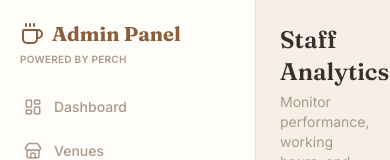
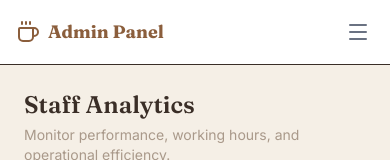
Before and after one commit to krishna7602/perchOS, a Next.js app in the folder apps/web/: page /admin/staff/analytics in a window 390 px wide. Shown: the top 160 px of the page. Built offline with nearby package versions, Linux system fonts and the light colour scheme; no server answers; sample sign-in values are in the browser's storage.

Commit message:
feat: implement responsive admin dashboard layout with role-based navigation and staff status management

```diff
--- a/apps/web/src/app/(admin)/layout.tsx
+++ b/apps/web/src/app/(admin)/layout.tsx
@@ -27,6 +27,8 @@ import {
   Coffee,
   Users,
   MessageSquare,
+  Menu,
+  X
 } from "lucide-react";
 
 const navItems = [
@@ -55,6 +57,7 @@ export default function AdminLayout({
   const [role, setRole] = useState("owner");
   const [restaurantName, setRestaurantName] = useState("Admin Panel");
   const [status, setStatus] = useState("OFFLINE");
+  const [isMobileMenuOpen, setIsMobileMenuOpen] = useState(false);
 
   useEffect(() => {
     const t = localStorage.getItem("perch_admin_token");
@@ -91,6 +94,11 @@ export default function AdminLayout({
 
   }, [pathname, router]);
 
+  // Close mobile menu when route changes
+  useEffect(() => {
+    setIsMobileMenuOpen(false);
+  }, [pathname]);
+
   const handleLogout = () => {
     localStorage.removeItem("perch_admin_token");
     localStorage.removeItem("perch_admin_name");
@@ -115,17 +123,45 @@ export default function AdminLayout({
   }
 
   return (
-    <div className="flex min-h-screen" style={{ background: "var(--color-bg)" }}>
+    <div className="flex flex-col md:flex-row min-h-screen" style={{ background: "var(--color-bg)" }}>
+      {/* Mobile Header */}
+      <div className="md:hidden flex items-center justify-between p-4 bg-white border-b z-40 relative">
+        <div className="flex items-center gap-2">
+          <Coffee size={24} style={{ color: "var(--color-primary)" }} />
+          <span
+            className="text-lg font-bold truncate"
+            style={{ fontFamily: "var(--font-heading)", color: "var(--color-primary)" }}
+          >
+            {role === "super_admin" ? "Perch HQ" : restaurantName}
+          </span>
+        </div>
+        <button
+          onClick={() => setIsMobileMenuOpen(true)}
+          className="p-1 rounded-md text-gray-500 hover:bg-gray-100"
+        >
+          <Menu size={24} />
+        </button>
+      </div>
+
+      {/* Mobile Sidebar Overlay */}
+      {isMobileMenuOpen && (
+        <div
+          className="fixed inset-0 bg-black/50 z-40 md:hidden"
+          onClick={() => setIsMobileMenuOpen(false)}
+        />
+      )}
+
       {/* Sidebar */}
       <aside
-        className="w-64 shrink-0 flex flex-col"
+        className={`fixed md:relative inset-y-0 left-0 z-50 w-64 shrink-0 flex flex-col transition-transform duration-300 ease-in-out
+          ${isMobileMenuOpen ? "translate-x-0" : "-translate-x-full"} md:translate-x-0 bg-white`}
         style={{
           background: "var(--color-surface)",
           borderRight: "1px solid var(--color-border)",
         }}
       >
         {/* Brand */}
-        <div className="px-5 py-5">
+        <div className="px-5 py-5 flex items-center justify-between md:block">
           <Link href="/admin/dashboard" className="flex flex-col gap-1">
             <div className="flex items-center gap-2">
               <Coffee size={24} style={{ color: "var(--color-primary)" }} />
@@ -143,6 +179,12 @@ export default function AdminLayout({
               </p>
             )}
           </Link>
+          <button
+            className="md:hidden p-1 rounded-md text-gray-500 hover:bg-gray-100"
+            onClick={() => setIsMobileMenuOpen(false)}
+          >
+            <X size={20} />
+          </button>
         </div>
 
         {/* Nav */}
@@ -222,7 +264,7 @@ export default function AdminLayout({
       </aside>
 
       {/* Main content */}
-      <main className="flex-1 overflow-y-auto">
+      <main className="flex-1 overflow-y-auto w-full md:w-auto h-[calc(100vh-65px)] md:h-screen">
         {children}
       </main>
     </div>
```
